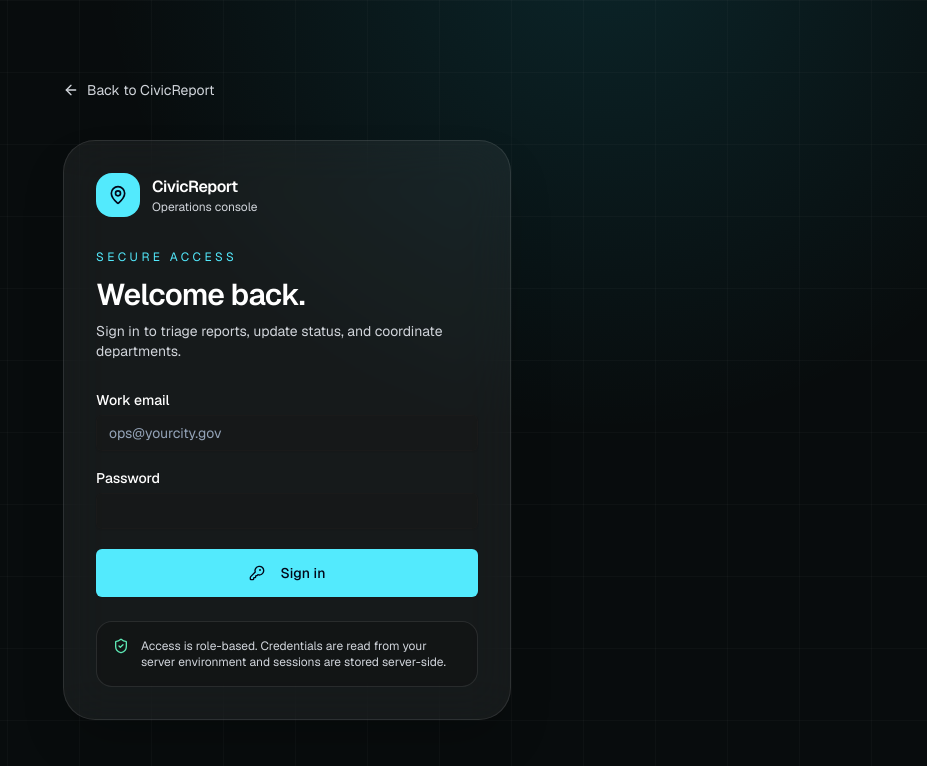
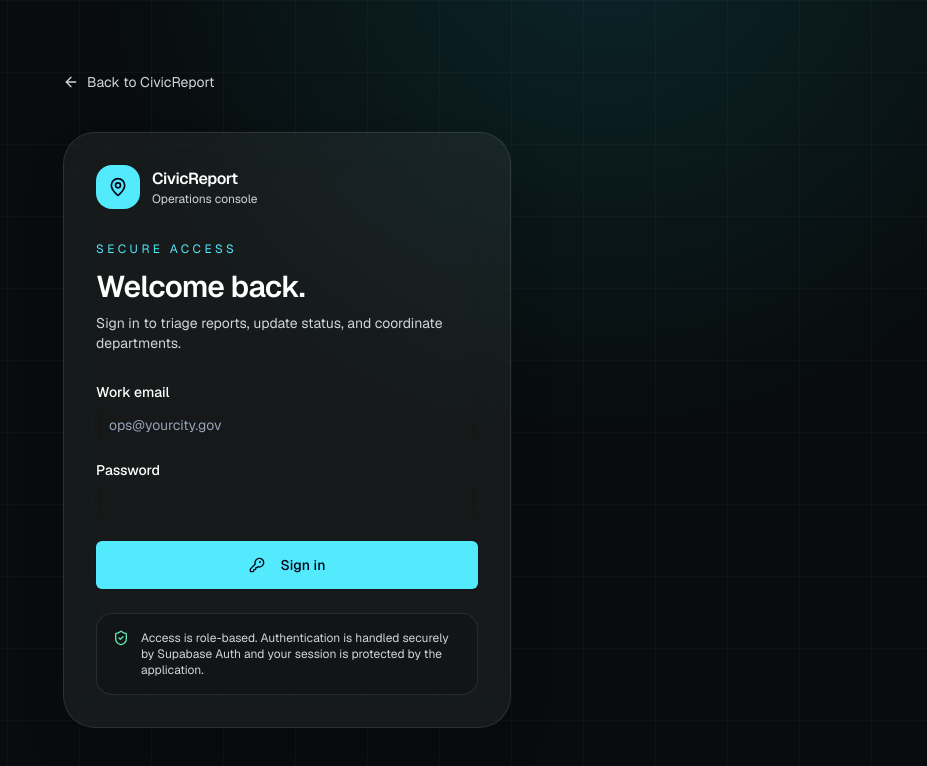
Before and after one commit to aarnav2k5/civic-report, a Next.js app: page /login in a window 1280 px wide. Shown: the top 766 px of the page, without its empty margins (353-1280 px from the left). Built offline with nearby package versions, Linux system fonts and the light colour scheme.

Commit message:
fix: auth

```diff
--- a/app/login/page.tsx
+++ b/app/login/page.tsx
@@ -108,8 +108,8 @@ export default function LoginPage() {
           <div className="mt-6 flex gap-3 rounded-2xl border border-white/10 bg-black/20 p-4 text-xs text-muted-foreground">
             <ShieldCheck className="size-4 shrink-0 text-emerald-300" />
             <p>
-              Access is role-based. Credentials are read from your server
-              environment and sessions are stored server-side.
+              Access is role-based. Authentication is handled securely by
+              Supabase Auth and your session is protected by the application.
             </p>
           </div>
         </div>
```
